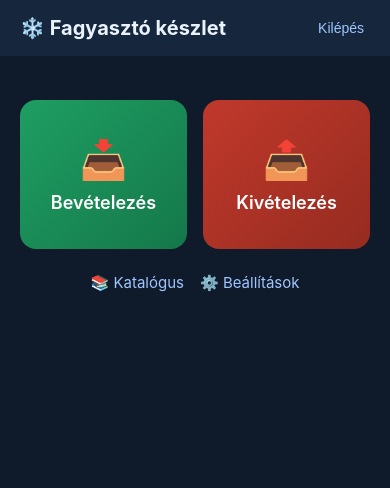
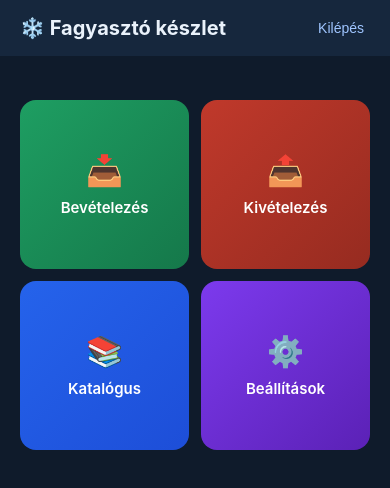
Before and after one commit to aromacenter/SmartFreezer, a website: page public/index.html in a window 390 px wide. Drawn offline with Linux system fonts and the light colour scheme; no server answers.

Commit message:
Foooldal: egyforma csempek a negy fo funkciohoz, mobilbarat elrendezes

```diff
--- a/public/index.html
+++ b/public/index.html
@@ -15,10 +15,8 @@
   <div class="btn-grid">
     <a class="big-btn intake" href="/intake.html"><span class="icon">📥</span>Bevételezés</a>
     <a class="big-btn outtake" href="/outtake.html"><span class="icon">📤</span>Kivételezés</a>
-  </div>
-  <div class="links">
-    <a href="/catalog.html">📚 Katalógus</a>
-    <a href="/settings.html">⚙️ Beállítások</a>
+    <a class="big-btn catalog" href="/catalog.html"><span class="icon">📚</span>Katalógus</a>
+    <a class="big-btn settings" href="/settings.html"><span class="icon">⚙️</span>Beállítások</a>
   </div>
 </main>
 <script>
--- a/public/style.css
+++ b/public/style.css
@@ -17,14 +17,20 @@ main { max-width: 720px; margin: 0 auto; padding: 20px; }
 .btn-grid { display: grid; grid-template-columns: 1fr 1fr; gap: 16px; margin-top: 24px; }
 .big-btn {
   display: flex; flex-direction: column; align-items: center; justify-content: center;
-  gap: 10px; padding: 36px 16px; border-radius: 16px; border: none; cursor: pointer;
-  font-size: 18px; font-weight: 600; text-decoration: none; color: white;
+  gap: 10px; aspect-ratio: 1 / 1; padding: 16px; border-radius: 16px; border: none; cursor: pointer;
+  font-size: 18px; font-weight: 600; text-decoration: none; color: white; text-align: center;
 }
 .big-btn.intake { background: linear-gradient(135deg, #1e9e62, #15784a); }
 .big-btn.outtake { background: linear-gradient(135deg, #c0392b, #962b20); }
+.big-btn.catalog { background: linear-gradient(135deg, #2563eb, #1d4ed8); }
+.big-btn.settings { background: linear-gradient(135deg, #7c3aed, #5b21b6); }
 .big-btn .icon { font-size: 38px; }
-.links { display: flex; gap: 16px; margin-top: 24px; justify-content: center; }
-.links a { color: #9fc5ff; text-decoration: none; font-size: 15px; }
+
+@media (max-width: 480px) {
+  .btn-grid { grid-template-columns: 1fr 1fr; gap: 12px; }
+  .big-btn { font-size: 15px; padding: 12px; }
+  .big-btn .icon { font-size: 30px; }
+}
 
 form { display: flex; flex-direction: column; gap: 14px; margin-top: 16px; }
 label { font-size: 14px; color: #b9cbe2; display: flex; flex-direction: column; gap: 6px; }
```
